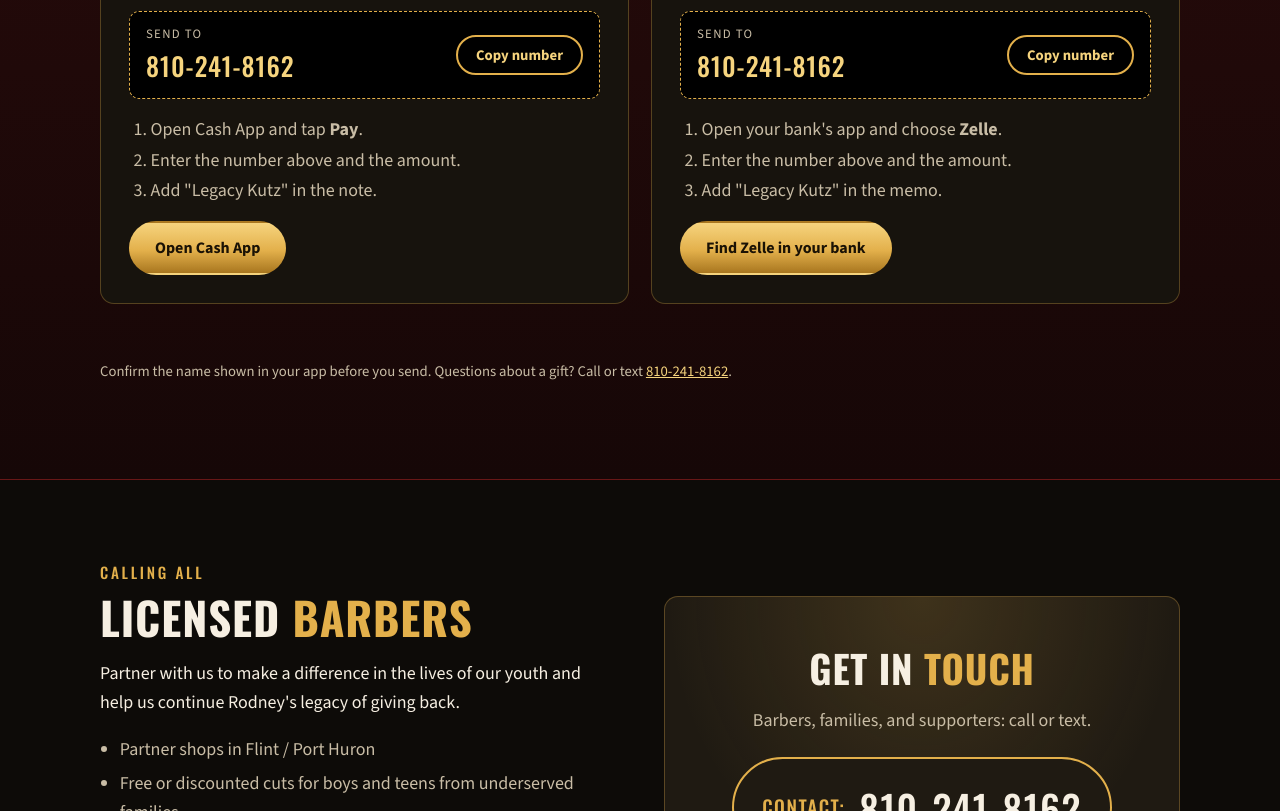
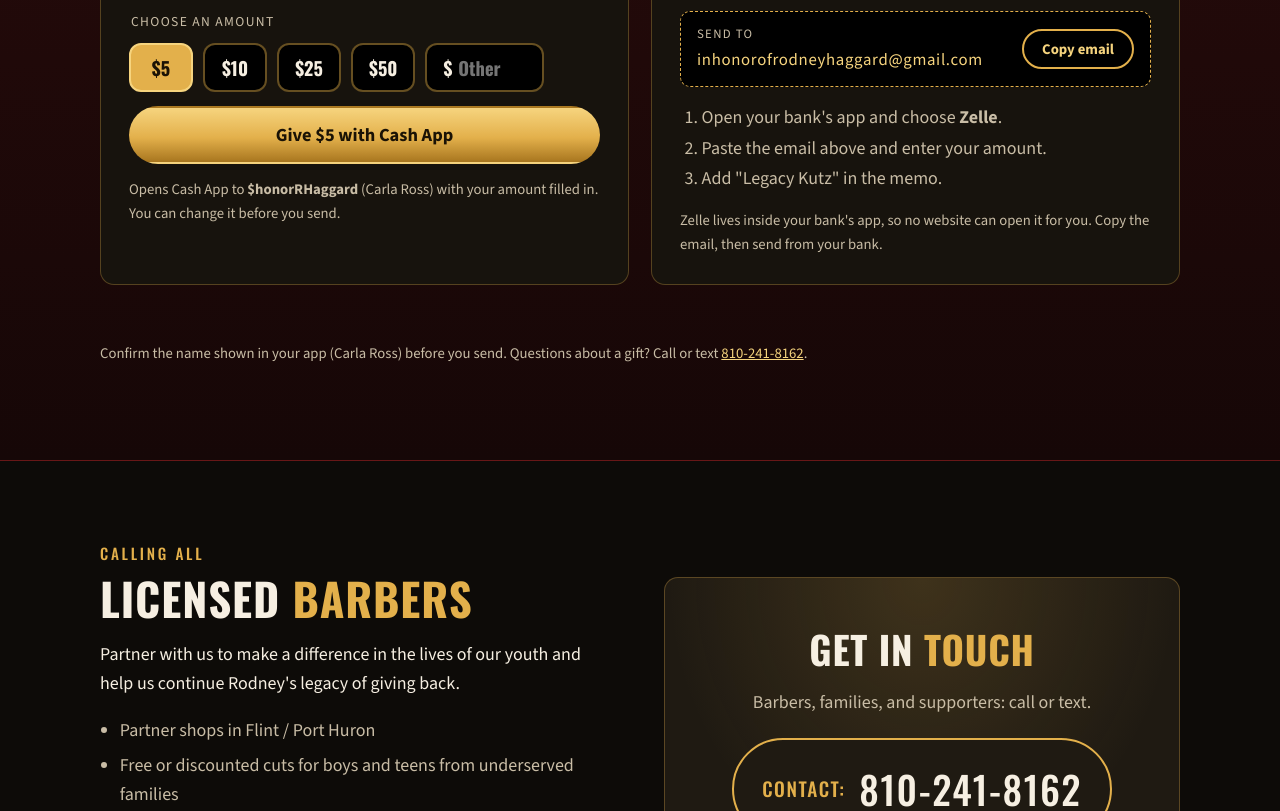
Before and after one commit to HunterMontross/rodslegacy, a plain HTML site: page index.html in a window 1280 px wide. Shown: the part 1780-2591 px from the top of the page. Drawn offline with nearby package versions, Linux system fonts and the light colour scheme.

Commit message:
Donate: Cash App opens $honorRHaggard with chosen amount; Zelle email with copy
Co-Authored-By: Claude Opus 5.5 <noreply@anthropic.com>

```diff
--- a/index.html
+++ b/index.html
@@ -103,37 +103,35 @@
         <div class="pay-grid">
           <div class="pay">
             <h3><span class="logo cash" aria-hidden="true">$</span> Cash App</h3>
-            <div class="payto">
-              <div><small>Send to</small><span class="num" data-pay-number></span></div>
-              <button class="btn btn-ghost btn-sm" type="button" data-copy>Copy number</button>
-            </div>
-            <ol>
-              <li>Open Cash App and tap <b>Pay</b>.</li>
-              <li>Enter the number above and the amount.</li>
-              <li>Add "Legacy Kutz" in the note.</li>
-            </ol>
-            <div class="actions">
-              <a class="btn btn-gold" href="https://cash.app/" target="_blank" rel="noopener">Open Cash App</a>
-            </div>
+            <fieldset class="amounts">
+              <legend>Choose an amount</legend>
+              <div class="chips">
+                <button type="button" class="chip" data-amt="5" aria-pressed="true">$5</button>
+                <button type="button" class="chip" data-amt="10" aria-pressed="false">$10</button>
+                <button type="button" class="chip" data-amt="25" aria-pressed="false">$25</button>
+                <button type="button" class="chip" data-amt="50" aria-pressed="false">$50</button>
+                <label class="chip custom"><span>$</span><input id="amt-custom" type="number" inputmode="decimal" min="1" step="1" placeholder="Other" aria-label="Other amount in dollars"></label>
+              </div>
+            </fieldset>
+            <a class="btn btn-gold btn-big" id="cash-go" href="https://cash.app/$honorRHaggard/5" target="_blank" rel="noopener">Give $5 with Cash App</a>
+            <p class="payline">Opens Cash App to <b>$honorRHaggard</b> (Carla Ross) with your amount filled in. You can change it before you send.</p>
           </div>
           <div class="pay">
             <h3><span class="logo zelle" aria-hidden="true">Z</span> Zelle</h3>
             <div class="payto">
-              <div><small>Send to</small><span class="num" data-pay-number></span></div>
-              <button class="btn btn-ghost btn-sm" type="button" data-copy>Copy number</button>
+              <div><small>Send to</small><span class="num email">inhonorofrodneyhaggard@gmail.com</span></div>
+              <button class="btn btn-ghost btn-sm" type="button" data-copy="inhonorofrodneyhaggard@gmail.com">Copy email</button>
             </div>
             <ol>
               <li>Open your bank's app and choose <b>Zelle</b>.</li>
-              <li>Enter the number above and the amount.</li>
+              <li>Paste the email above and enter your amount.</li>
               <li>Add "Legacy Kutz" in the memo.</li>
             </ol>
-            <div class="actions">
-              <a class="btn btn-gold" href="https://www.zellepay.com/get-started" target="_blank" rel="noopener">Find Zelle in your bank</a>
-            </div>
+            <p class="payline">Zelle lives inside your bank's app, so no website can open it for you. Copy the email, then send from your bank.</p>
           </div>
         </div>
         <p class="copied" role="status" aria-live="polite"></p>
-        <p class="note">Confirm the name shown in your app before you send. Questions about a gift? Call or text <a href="tel:+18102418162">810-241-8162</a>.</p>
+        <p class="note">Confirm the name shown in your app (Carla Ross) before you send. Questions about a gift? Call or text <a href="tel:+18102418162">810-241-8162</a>.</p>
       </div>
     </section>
 
@@ -178,14 +176,33 @@
   <div class="pole" aria-hidden="true"></div>
 
   <script>
-    // The one number donors send to (Cash App + Zelle), as printed on the flyer.
-    const PAY_NUMBER = "810-241-8162";
-    document.querySelectorAll("[data-pay-number]").forEach((el) => { el.textContent = PAY_NUMBER; });
+    // Cash App: cash.app/$tag/<amount> opens the pay screen with the amount filled in.
+    const CASHTAG = "$honorRHaggard";
+    const go = document.getElementById("cash-go");
+    const custom = document.getElementById("amt-custom");
+    const chips = document.querySelectorAll(".chip[data-amt]");
+    function setAmount(n) {
+      const amt = Math.max(1, Math.round(Number(n) || 0));
+      if (!amt) return;
+      go.href = "https://cash.app/" + CASHTAG + "/" + amt;
+      go.textContent = "Give $" + amt + " with Cash App";
+    }
+    chips.forEach((c) => c.addEventListener("click", () => {
+      chips.forEach((x) => x.setAttribute("aria-pressed", String(x === c)));
+      custom.value = "";
+      setAmount(c.dataset.amt);
+    }));
+    custom.addEventListener("input", () => {
+      if (!custom.value) return;
+      chips.forEach((x) => x.setAttribute("aria-pressed", "false"));
+      setAmount(custom.value);
+    });
     const status = document.querySelector(".copied");
     document.querySelectorAll("[data-copy]").forEach((btn) => {
       btn.addEventListener("click", async () => {
-        try { await navigator.clipboard.writeText(PAY_NUMBER); status.textContent = "Copied " + PAY_NUMBER; }
-        catch { status.textContent = "Number: " + PAY_NUMBER; }
+        const v = btn.dataset.copy;
+        try { await navigator.clipboard.writeText(v); status.textContent = "Copied " + v; }
+        catch { status.textContent = v; }
         setTimeout(() => { status.textContent = ""; }, 3000);
       });
     });
--- a/styles.css
+++ b/styles.css
@@ -175,3 +175,15 @@ nav.site a.btn-gold { color: #1a1205; }
 .contact-panel h3 { font-family: "Oswald", sans-serif; text-transform: uppercase; font-size: clamp(1.8rem, 4vw, 2.4rem); margin: 0 0 8px; letter-spacing: .02em; }
 .contact-panel h3 .gold { color: var(--gold); }
 .contact-panel p { color: var(--muted); margin: 0 0 22px; }
+.amounts { border: 0; margin: 0; padding: 0; }
+.amounts legend { color: var(--muted); font-size: .85rem; text-transform: uppercase; letter-spacing: .1em; margin-bottom: 10px; }
+.chips { display: flex; flex-wrap: wrap; gap: 10px; }
+.chip { min-height: 48px; min-width: 64px; padding: 8px 16px; border-radius: 12px; border: 2px solid rgba(227,176,75,.45); background: #000; color: var(--cream); font: 700 1.15rem "Oswald", sans-serif; cursor: pointer; }
+.chip[aria-pressed="true"] { background: var(--gold); color: #1a1205; border-color: var(--gold-hi); }
+.chip.custom { display: inline-flex; align-items: center; gap: 4px; cursor: text; }
+.chip.custom input { width: 70px; background: transparent; border: 0; color: var(--cream); font: inherit; }
+.chip.custom input:focus { outline: none; }
+.chip.custom:focus-within { border-color: var(--gold-hi); }
+.btn-big { min-height: 58px; font-size: 1.15rem; width: 100%; }
+.payline { color: var(--muted); font-size: .92rem; margin: 0; }
+.payto .num.email { font-family: "Source Sans 3", sans-serif; font-size: 1.05rem; word-break: break-all; }
```
